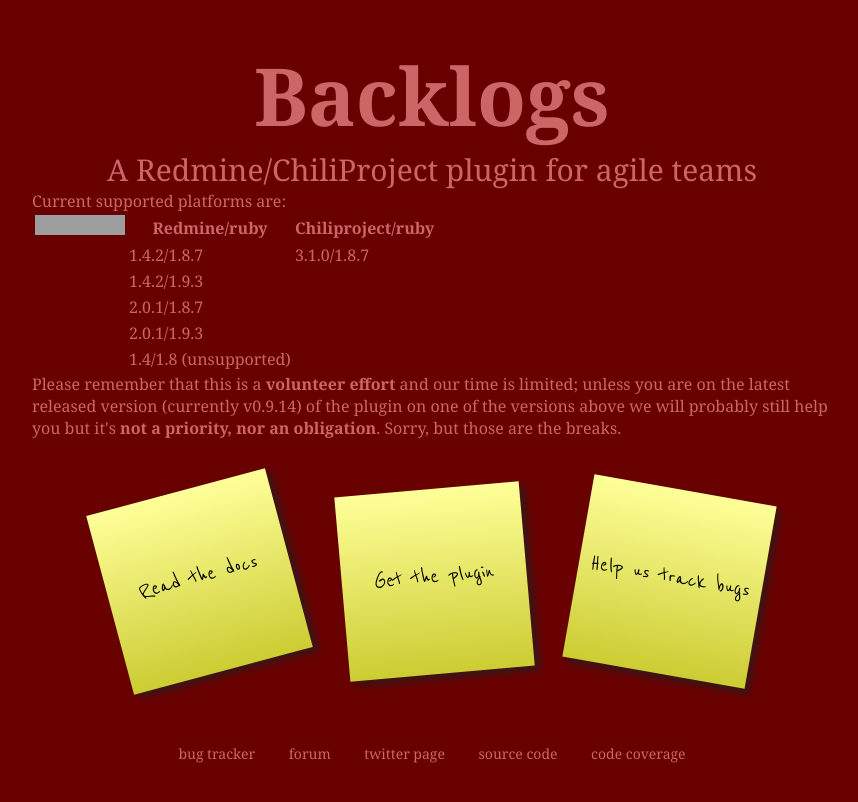
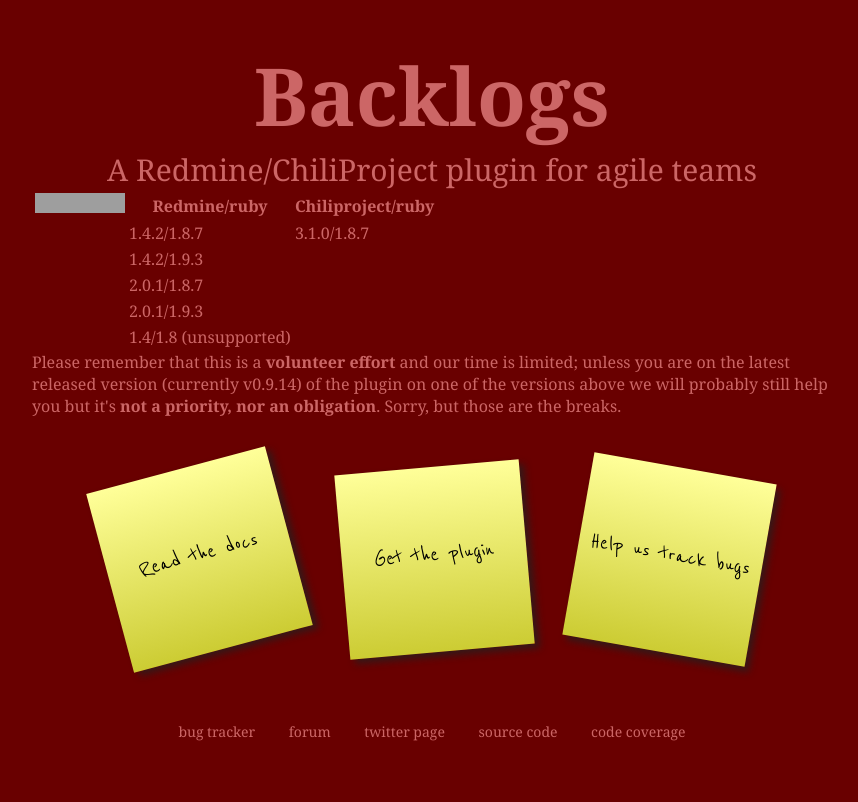
Before and after one commit to backlogs/www, a Jekyll site: the page built from index.html, in a window 1280 px wide. Shown: the top 802 px of the page, without its empty margins (208-1066 px from the left). Built offline with Jekyll 4.4.1, drawn with Linux system fonts in a browser that asks for light colours; grey boxes are pictures that could not be loaded.

Commit message:
redundant

```diff
--- a/index.html
+++ b/index.html
@@ -129,7 +129,6 @@ title: Home
   <div id="content">
     <h2 id="title">Backlogs</h2>
     <div id="description">{{ site.description }}</div>
-      Current supported platforms are:
       <table>
         <tr><th><a href="http://travis-ci.org/backlogs/redmine_backlogs"><img src="https://secure.travis-ci.org/backlogs/redmine_backlogs.png?branch=master"/></a></th><th>Redmine/ruby</th><th>Chiliproject/ruby</th></tr>
         {% include supported.html %}
```
